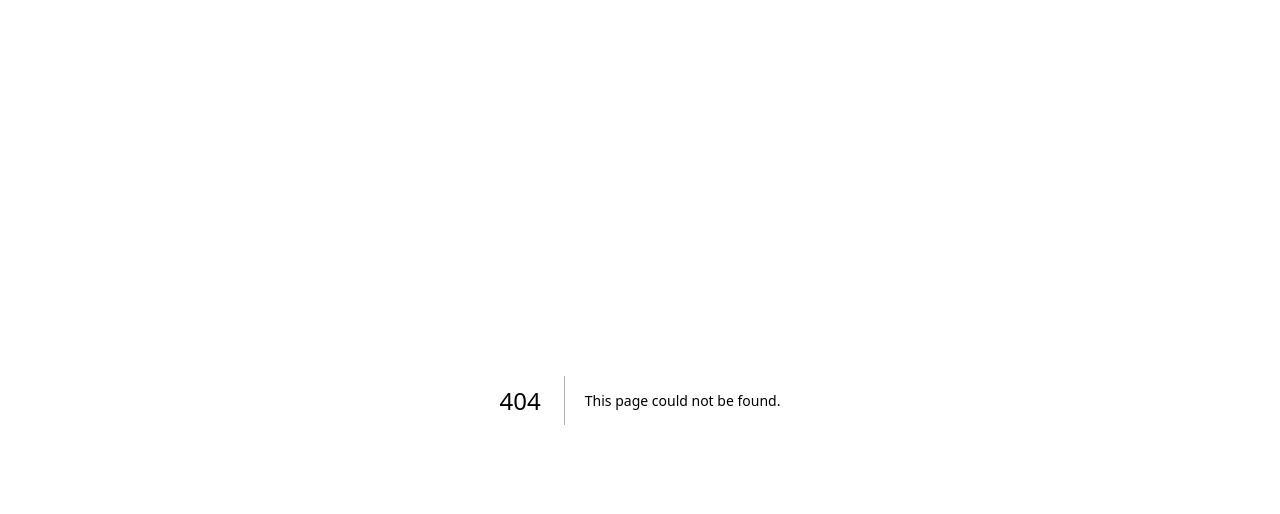
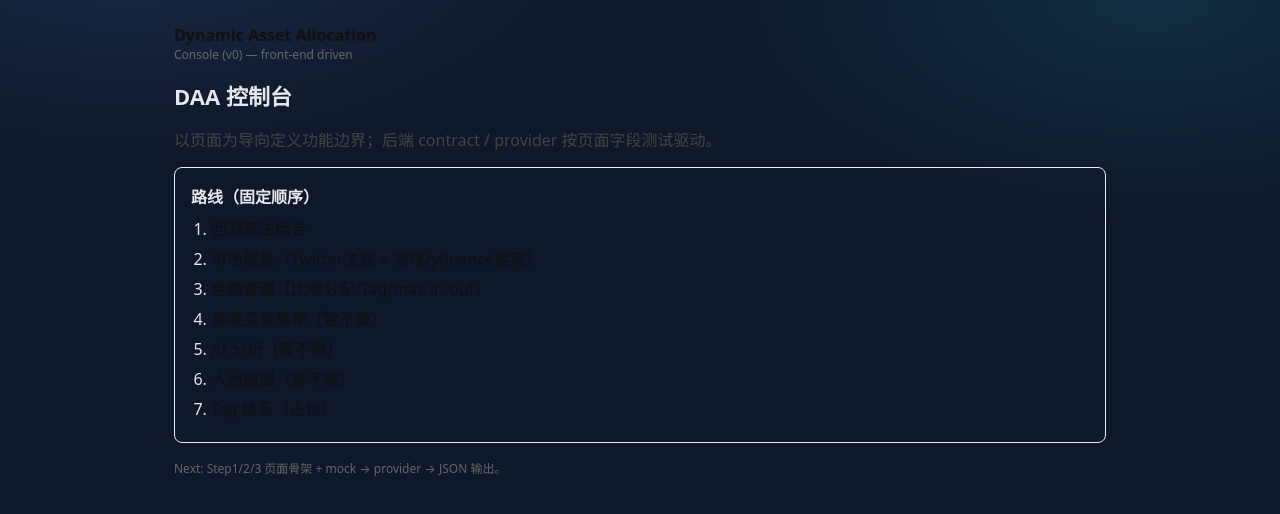
Before and after one commit to Jarvis-agent-bot/Dynamic-Asset-Allocation, a Next.js app: page /daa in a window 1280 px wide. Before the commit this address had no page. Shown: the top 514 px of the page. Built offline with nearby package versions, Linux system fonts and the light colour scheme.

Commit message:
ui: scaffold /daa console home + layout

```diff
--- /dev/null
+++ b/app/daa/layout.jsx
@@ -0,0 +1,17 @@
+export const metadata = {
+  title: "DAA Console",
+};
+
+export default function DaaLayout({ children }) {
+  return (
+    <div style={{ maxWidth: 980, margin: "0 auto", padding: 24, fontFamily: "system-ui, -apple-system, Segoe UI, Roboto" }}>
+      <div style={{ marginBottom: 16 }}>
+        <a href="/daa/" style={{ textDecoration: "none", color: "#111" }}>
+          <strong>Dynamic Asset Allocation</strong>
+        </a>
+        <div style={{ fontSize: 12, color: "#666" }}>Console (v0) — front-end driven</div>
+      </div>
+      {children}
+    </div>
+  );
+}
--- /dev/null
+++ b/app/daa/page.jsx
@@ -0,0 +1,35 @@
+const STEPS = [
+  { id: 1, title: "回测算法组合" },
+  { id: 2, title: "市场信息（Twitter主观 + 雪球/yfinance客观）" },
+  { id: 3, title: "金额管理（比例分配/Tag/max in-out）" },
+  { id: 4, title: "基准买卖推荐（暂不做）" },
+  { id: 5, title: "AI 分析（暂不做）" },
+  { id: 6, title: "人因模型（暂不做）" },
+  { id: 7, title: "Tag 体系（占位）" },
+];
+
+export default function DaaConsoleHome() {
+  return (
+    <main>
+      <h1 style={{ margin: 0, fontSize: 22 }}>DAA 控制台</h1>
+      <p style={{ color: "#444" }}>
+        以页面为导向定义功能边界；后端 contract / provider 按页面字段测试驱动。
+      </p>
+
+      <div style={{ border: "1px solid #eee", borderRadius: 8, padding: 16 }}>
+        <div style={{ fontWeight: 600, marginBottom: 8 }}>路线（固定顺序）</div>
+        <ol style={{ margin: 0, paddingLeft: 20 }}>
+          {STEPS.map((s) => (
+            <li key={s.id} style={{ margin: "6px 0" }}>
+              <span style={{ color: "#111" }}>{s.title}</span>
+            </li>
+          ))}
+        </ol>
+      </div>
+
+      <div style={{ marginTop: 16, fontSize: 12, color: "#666" }}>
+        Next: Step1/2/3 页面骨架 + mock → provider → JSON 输出。
+      </div>
+    </main>
+  );
+}
```
